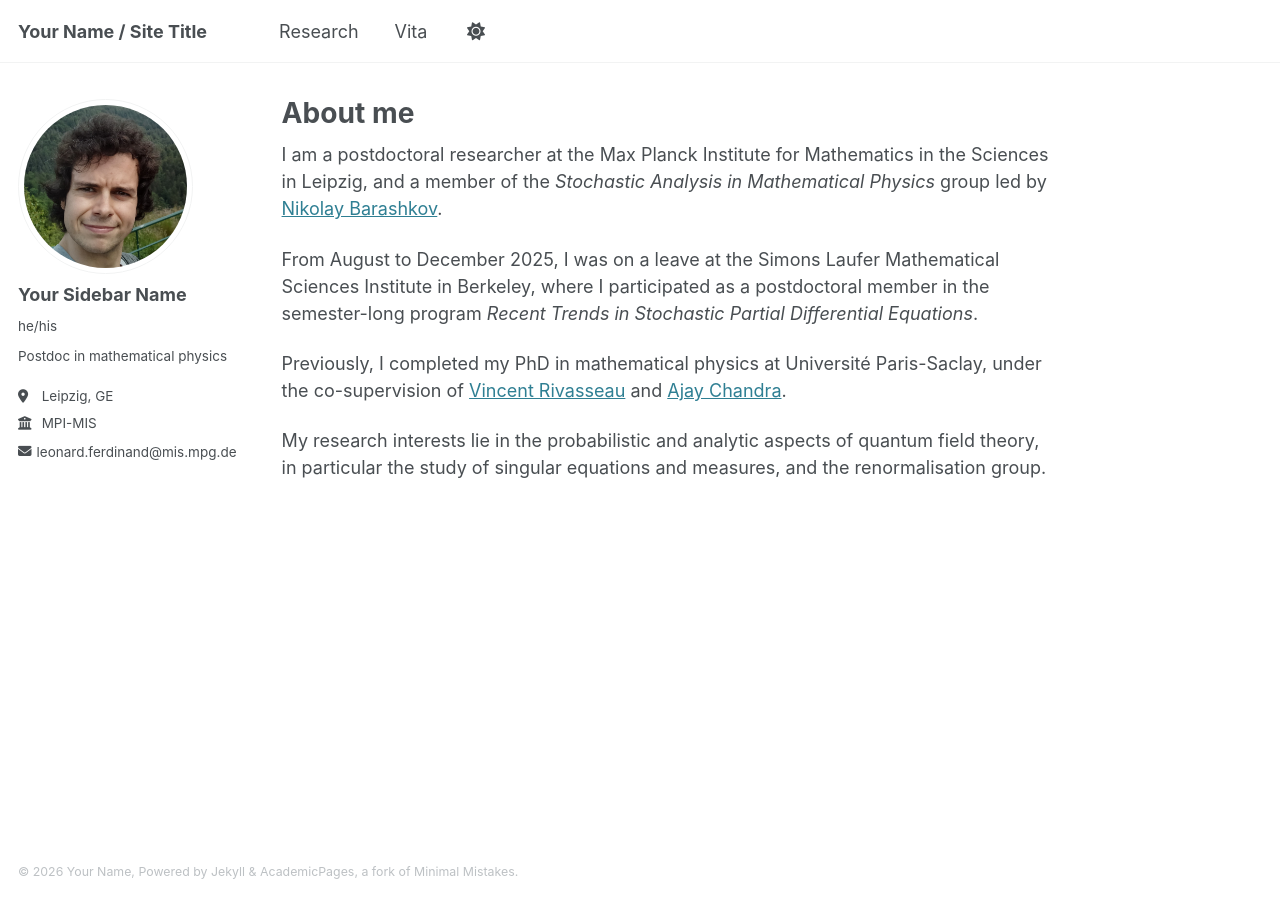
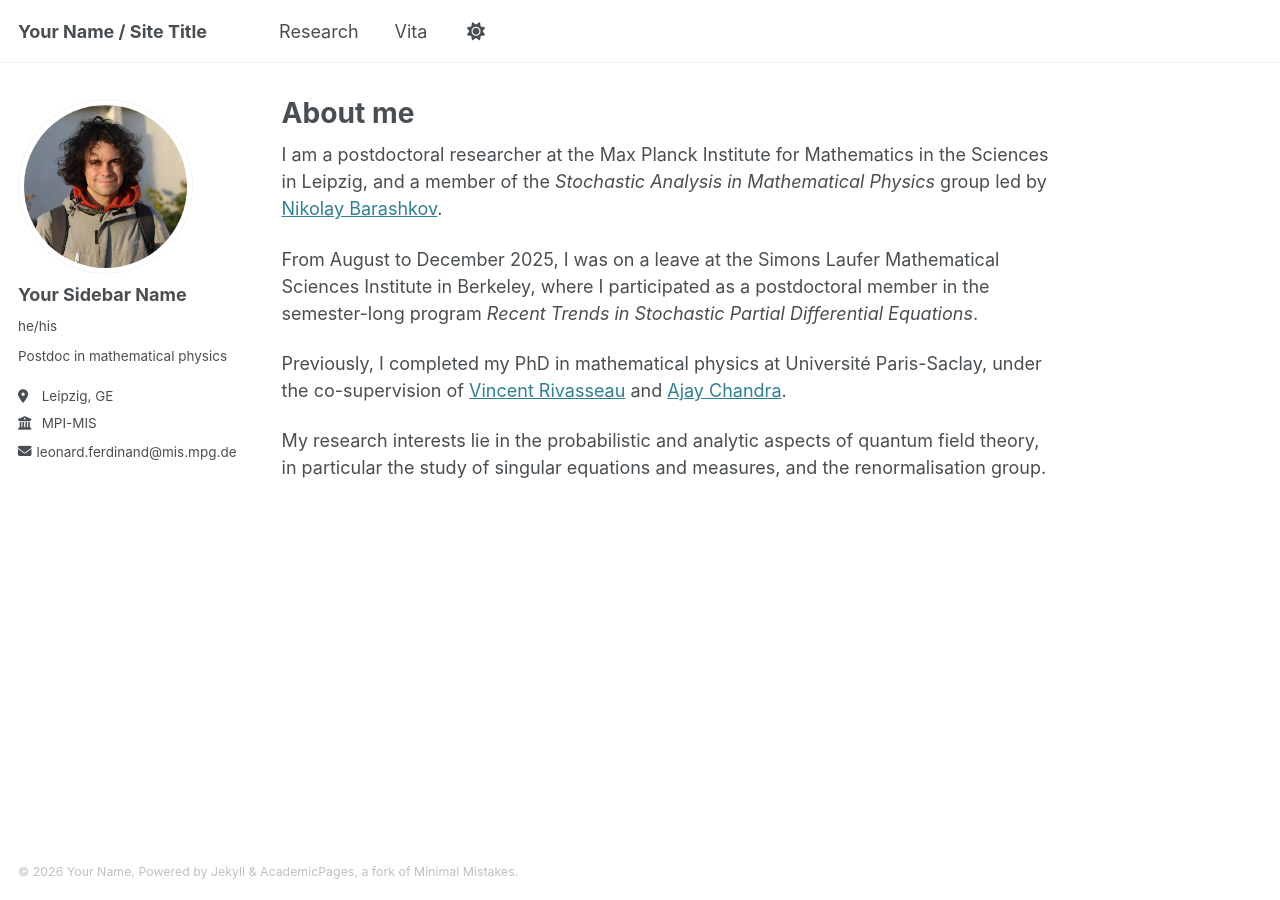
Before and after one commit to leonardferdinand/leonardferdinand.github.io, a Jekyll site: the page built from _pages/about.md, in a window 1280 px wide. Built offline with Jekyll 4.4.1, drawn with Linux system fonts in a browser that asks for light colours.

Commit message:
Update author avatar image from profil1.jpg to profile2.jpeg

```diff
--- a/_config.yml
+++ b/_config.yml
@@ -22,7 +22,7 @@ repository               : "LFerdinand1004/webpage"
 #               Additional customization can be done by editing /_includes/author-profile.html
 author:
   # Biographic information
-  avatar           : "profil1.jpg"
+  avatar           : "profile2.jpeg"
   name             : "Your Sidebar Name"
   bio              : "Postdoc in mathematical physics"
   location         : "Leipzig, GE"
```
